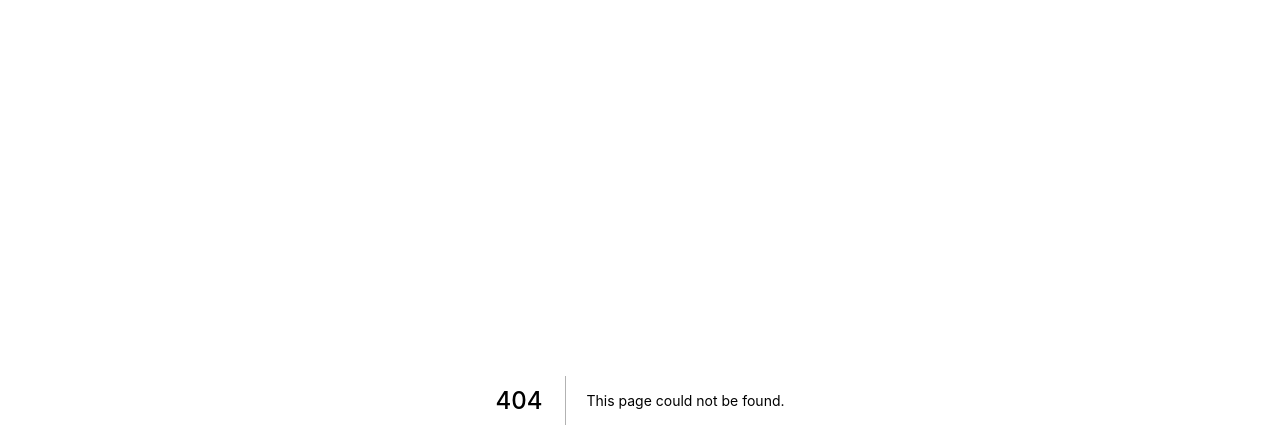
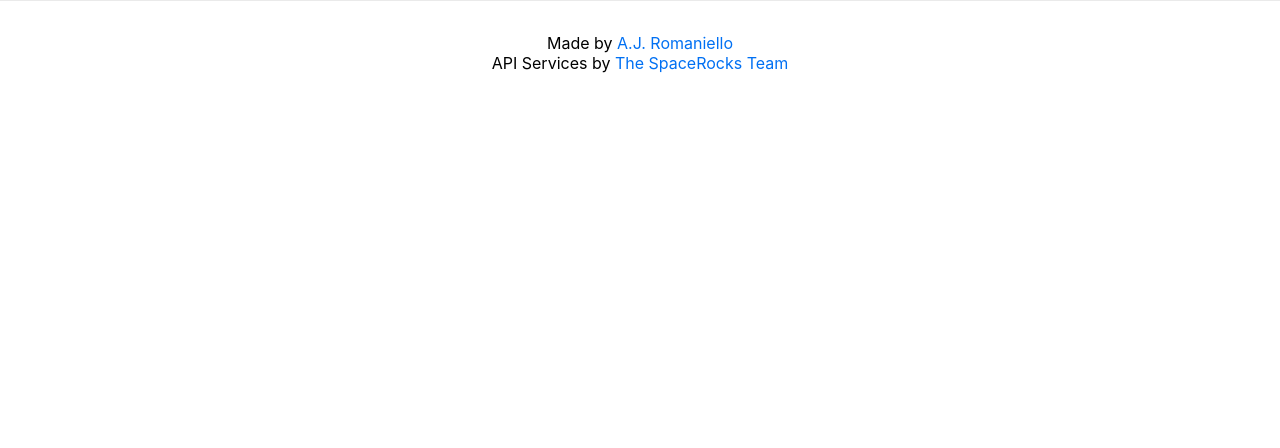
Before and after one commit to aj-rom/neow-browser, a Next.js app: page /components/Footer/Footer in a window 1280 px wide. Before the commit this address had no page. Shown: the top 448 px of the page. Built offline with nearby package versions, Linux system fonts and the light colour scheme.

Commit message:
refactor footer

```diff
--- /dev/null
+++ b/pages/components/Footer/Footer.js
@@ -0,0 +1,12 @@
+
+import footerStyles from "./Footer.module.css";
+
+export default function Footer() {
+    return (
+        <footer className={footerStyles.footer}>
+            Made by <a href='https://github.com/aj-rom'>A.J. Romaniello</a>
+            <br/>
+            API Services by <a href='https://github.com/SpaceRocks/'>The SpaceRocks Team</a>
+        </footer>
+    )
+}
--- /dev/null
+++ b/pages/components/Footer/Footer.module.css
@@ -0,0 +1,9 @@
+.footer {
+    text-align: center;
+    padding: 2rem 0;
+    border-top: 1px solid #eaeaea;
+}
+
+.footer a {
+    color: #0070f3;
+}
```
